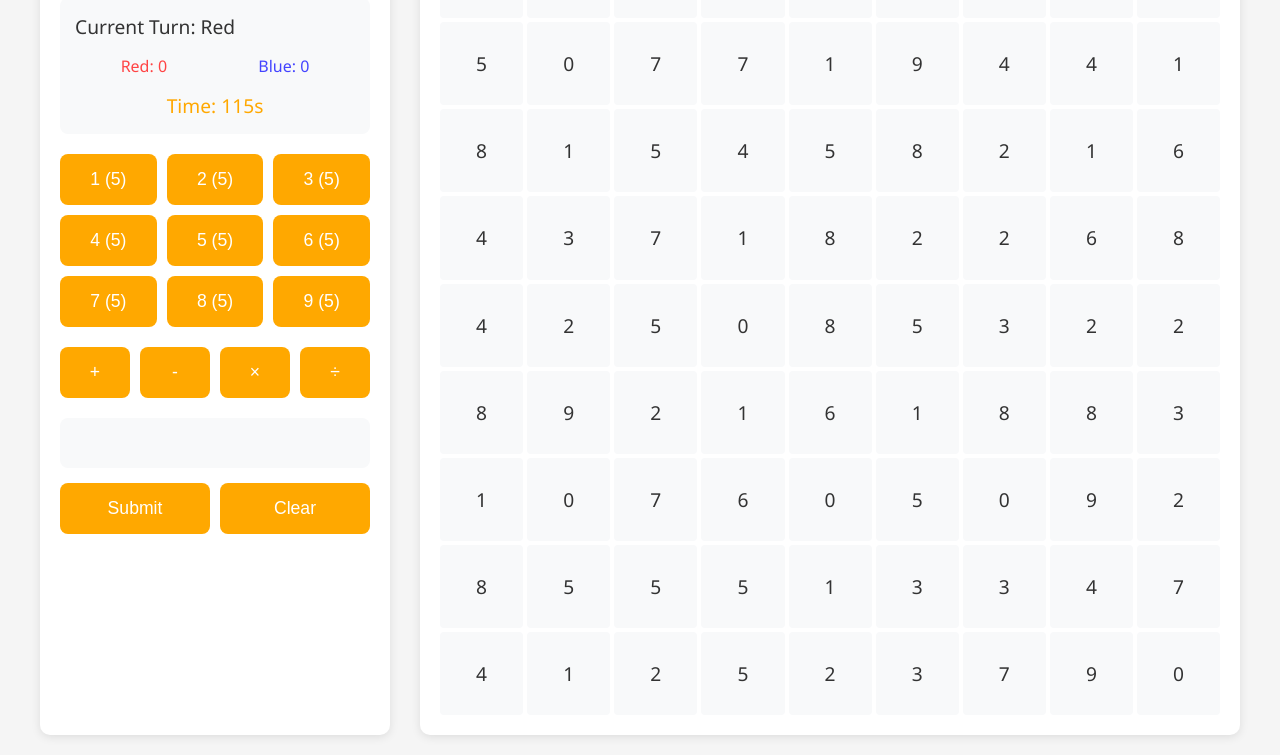
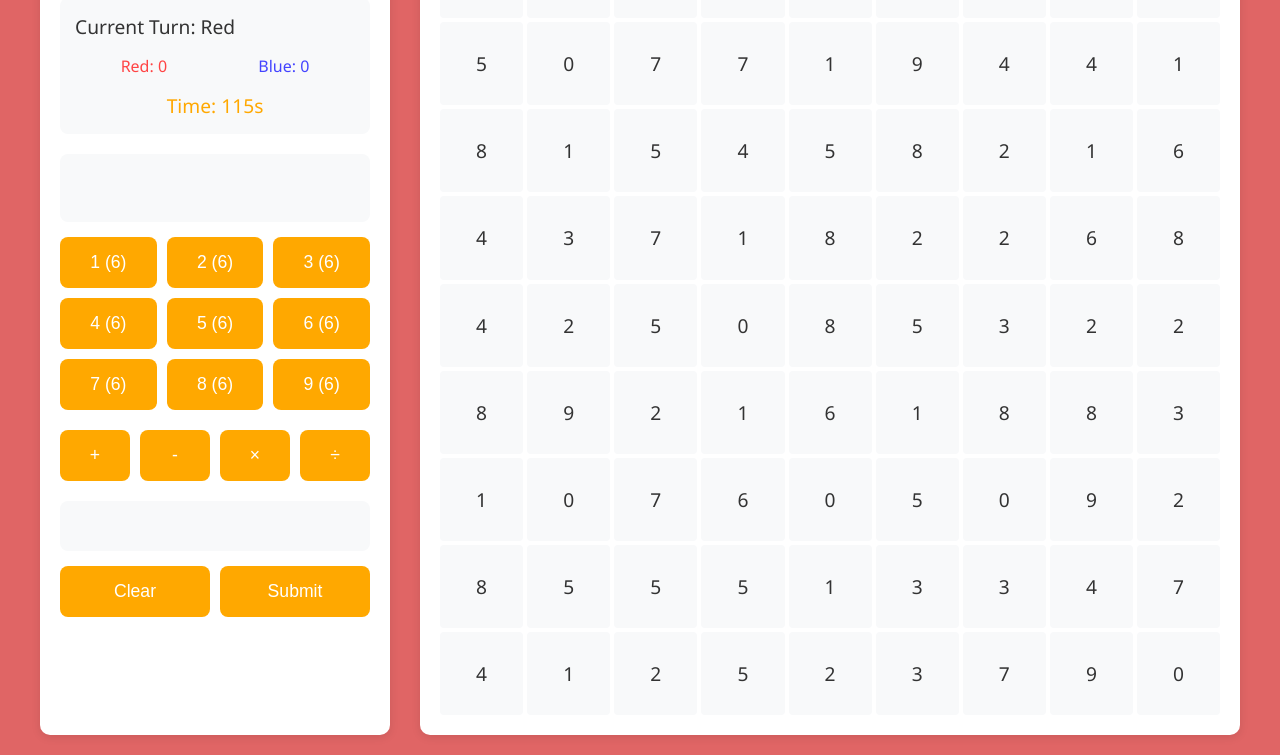
Before and after one commit to jianpinglim/numberWars, a plain HTML site: page index.html in a window 1280 px wide. Shown: the part 105-860 px from the top of the page. Drawn offline with Linux system fonts and the light colour scheme.

Commit message:
fixed some bugs and added some features

```diff
--- a/index.html
+++ b/index.html
@@ -20,6 +20,8 @@
                 <div class="timer">Time: <span id="timeLeft">120</span>s</div>
             </div>
 
+            <h1 id="currentSelection"> </h1>
+
             <div class="controls">
                 <div class="numbers">
                     <button data-number="1">1 (<span>2</span>)</button>
@@ -41,8 +43,8 @@
                 <div class="equation-area">
                     <div id="currentEquation"></div>
                     <div class="action-buttons">
+                        <button id="clear">Clear</button>
                         <button id="submit">Submit</button>
-                        <button id="clear">Clear</button>
                     </div>
                 </div>
             </div>
--- a/script.js
+++ b/script.js
@@ -1,14 +1,19 @@
 const game = {
     gridSize: 9,
-    currentPlayer: 'red',
+    currentPlayer: 'blue',
     selectedCells: [],
     grid: [],
     timeLeft: 120,
     timer: null,
     currentExpression: [],
     numberUsage: {
-        red: { 1: 5, 2: 5, 3: 5, 4: 5, 5: 5, 6: 5, 7: 5, 8: 5, 9: 5 },
-        blue: { 1: 5, 2: 5, 3: 5, 4: 5, 5: 5, 6: 5, 7: 5, 8: 5, 9: 5 }
+        saved: {
+            red: { 1: 6, 2: 6, 3: 6, 4: 6, 5: 6, 6: 6, 7: 6, 8: 6, 9: 6 },
+            blue: { 1: 6, 2: 6, 3: 6, 4: 6, 5: 6, 6: 6, 7: 6, 8: 6, 9: 6 }
+        },
+        current: {
+            1: 0, 2: 0, 3: 0, 4: 0, 5: 0, 6: 0, 7: 0, 8: 0, 9: 0
+        }
     },
     scores: { red: 0, blue: 0 },
 
@@ -17,6 +22,7 @@ const game = {
         this.setupEventListeners();
         this.startTimer();
         this.updateDisplay();
+        this.switchPlayer();
     },
 
     updateDisplay() {
@@ -55,7 +61,8 @@ const game = {
                 const num = parseInt(btn.dataset.number);
                 if (this.canUseNumber(num)) {
                     this.currentExpression.push(num.toString());
-                    this.numberUsage[this.currentPlayer][num]--;
+                    this.numberUsage.current[num]++;
+                    console.log(this.numberUsage)
                     this.updateEquationDisplay();
                     this.updateNumberButtons();
                 }
@@ -96,6 +103,7 @@ const game = {
                 }
             }
         }
+        document.querySelector("#currentSelection").innerHTML = this.selectedCells.map(index => this.grid[index]).join("");
     },
 
     isAdjacentToLastSelected(index) {
@@ -126,7 +134,9 @@ const game = {
         const directions = [
             [0, -1], // Left
             [0, 1],  // Right
-            ...(this.currentPlayer === 'red' ? [[-1, 0]] : [[1, 0]]) // Down for red, Up for blue
+            // ...(this.currentPlayer === 'red' ? [[-1, 0]] : [[1, 0]]) // Down for red, Up for blue
+            [1, 0],
+            [-1, 0]
         ];
 
         return directions.some(([dr, dc]) => {
@@ -183,7 +193,7 @@ const game = {
     },
 
     canUseNumber(num) {
-        return this.numberUsage[this.currentPlayer][num] > 0;
+        return this.numberUsage["saved"][this.currentPlayer][num] - this.numberUsage["current"][num] > 0;
     },
 
     updateEquationDisplay() {
@@ -194,8 +204,8 @@ const game = {
     updateNumberButtons() {
         document.querySelectorAll('[data-number]').forEach(btn => {
             const num = parseInt(btn.dataset.number);
-            btn.querySelector('span').textContent = this.numberUsage[this.currentPlayer][num];
-            btn.disabled = this.numberUsage[this.currentPlayer][num] === 0;
+            btn.querySelector('span').textContent = this.numberUsage.saved[this.currentPlayer][num] - this.numberUsage.current[num];
+            btn.disabled = this.numberUsage.saved[this.currentPlayer][num] - this.numberUsage.current[num] === 0;
         });
     },
 
@@ -204,6 +214,10 @@ const game = {
             alert('Invalid equation!');
             return;
         }
+        console.log(this.numberUsage.saved[this.currentPlayer])
+        Object.entries(this.numberUsage.saved[this.currentPlayer]).forEach((e, i) => {
+            this.numberUsage.saved[this.currentPlayer][i] -= this.numberUsage.current[i]
+        })
         this.captureSelectedCells();
         this.switchPlayer();
         this.resetTurn();
@@ -265,7 +279,16 @@ const game = {
         this.currentPlayer = this.currentPlayer === 'red' ? 'blue' : 'red';
         document.getElementById('currentPlayer').textContent =
             this.currentPlayer.charAt(0).toUpperCase() + this.currentPlayer.slice(1);
+        this.resetTurn()
         this.resetTimer();
+        Object.entries(this.numberUsage.saved[this.currentPlayer]).forEach((e, i) => {
+            this.numberUsage.saved[this.currentPlayer][i]++
+            if (this.numberUsage.saved[this.currentPlayer][i] > 6) {
+                this.numberUsage.saved[this.currentPlayer][i] = 6;
+            }
+        })
+        console.log(this.numberUsage.saved)
+        document.querySelector("body").style.backgroundColor = this.currentPlayer == 'red' ? "rgb(224, 101, 101)" : "rgb(101, 140, 224)"
     },
 
     startTimer() {
@@ -299,8 +322,8 @@ const game = {
     },
 
     resetNumberUsage() {
-        this.numberUsage[this.currentPlayer] = {
-            1: 5, 2: 5, 3: 5, 4: 5, 5: 5, 6: 5, 7: 5, 8: 5, 9: 5
+        this.numberUsage.current = {
+            1: 0, 2: 0, 3: 0, 4: 0, 5: 0, 6: 0, 7: 0, 8: 0, 9: 0
         };
         this.updateNumberButtons();
     },
@@ -310,6 +333,10 @@ const game = {
             document.querySelector(`[data-index="${index}"]`).classList.remove('selected');
         });
         this.selectedCells = [];
+        document.querySelector("#currentSelection").innerHTML = this.selectedCells.map(index => this.grid[index]).join("");
+        this.numberUsage.current = {
+            1: 0, 2: 0, 3: 0, 4: 0, 5: 0, 6: 0, 7: 0, 8: 0, 9: 0
+        } // reset selection
     },
 
     checkWinCondition() {
--- a/style.css
+++ b/style.css
@@ -110,6 +110,16 @@ button:disabled {
     font-size: 1.2em;
 }
 
+#currentSelection {
+    min-height: 68px;
+    background: #f8f9fa;
+    padding: 15px;
+    border-radius: 8px;
+    margin-bottom: 15px;
+    text-align: center;
+    font-size: 1.8em;
+}
+
 .action-buttons {
     display: grid;
     grid-template-columns: 1fr 1fr;
```
